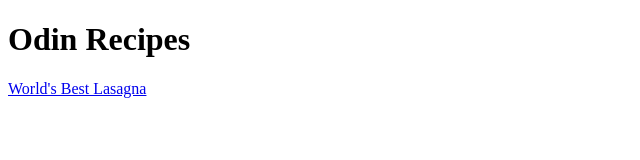
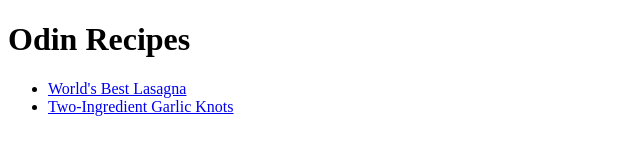
Before and after one commit to basednai/odin, a plain HTML site: page odin-recipes/index.html in a window 1280 px wide. Shown: the whole page, without its empty margins (0-640 px from the left). Drawn offline with Linux system fonts and the light colour scheme.

Commit message:
recipe arrangement
arranged recipes in a list on index.html page

```diff
--- a/odin-recipes/index.html
+++ b/odin-recipes/index.html
@@ -9,7 +9,11 @@
 
 <body>
     <h1>Odin Recipes</h1>
-    <a href="./recipes/lasagna.html">World's Best Lasagna</a>
+    <ul>
+
+        <li><a href="./recipes/lasagna.html">World's Best Lasagna</a></li>
+        <li><a href="./recipes/garlicknots.html">Two-Ingredient Garlic Knots</a></li>
+    </ul>
 
 </body>
 
```
